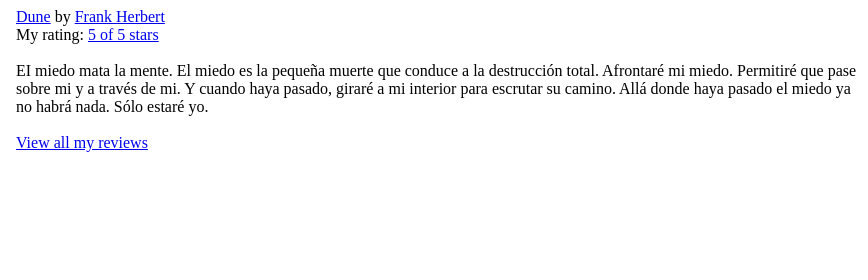
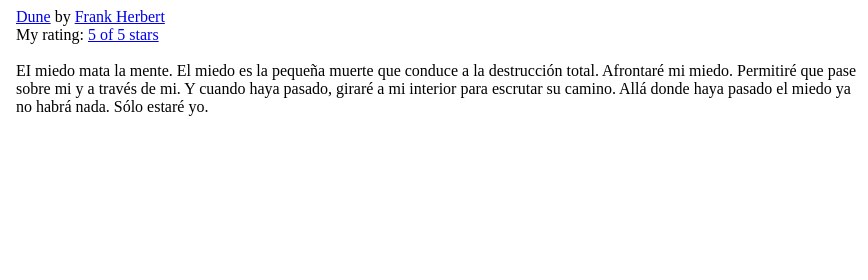
Before and after one commit to briansinbr/advise, a plain HTML site: page index.html in a window 1280 px wide. Shown: the top 280 px of the page, 412-1280 px from the left. Drawn offline with Linux system fonts and the light colour scheme.

Commit message:
Update index.html

```diff
--- a/index.html
+++ b/index.html
@@ -2,4 +2,3 @@
 My rating: <a href="https://www.goodreads.com/review/show/5648300396">5 of 5 stars</a><br /><br />
 EI miedo mata la mente. El miedo es la pequeña muerte que conduce a la destrucción total. Afrontaré mi miedo. Permitiré que pase sobre mi y a través de mi. Y cuando haya pasado, giraré a mi interior para escrutar su camino. Allá donde haya pasado el miedo ya no habrá nada. Sólo estaré yo.
 <br/><br/>
-<a href="https://www.goodreads.com/review/list/92250927-brian">View all my reviews</a>
```
